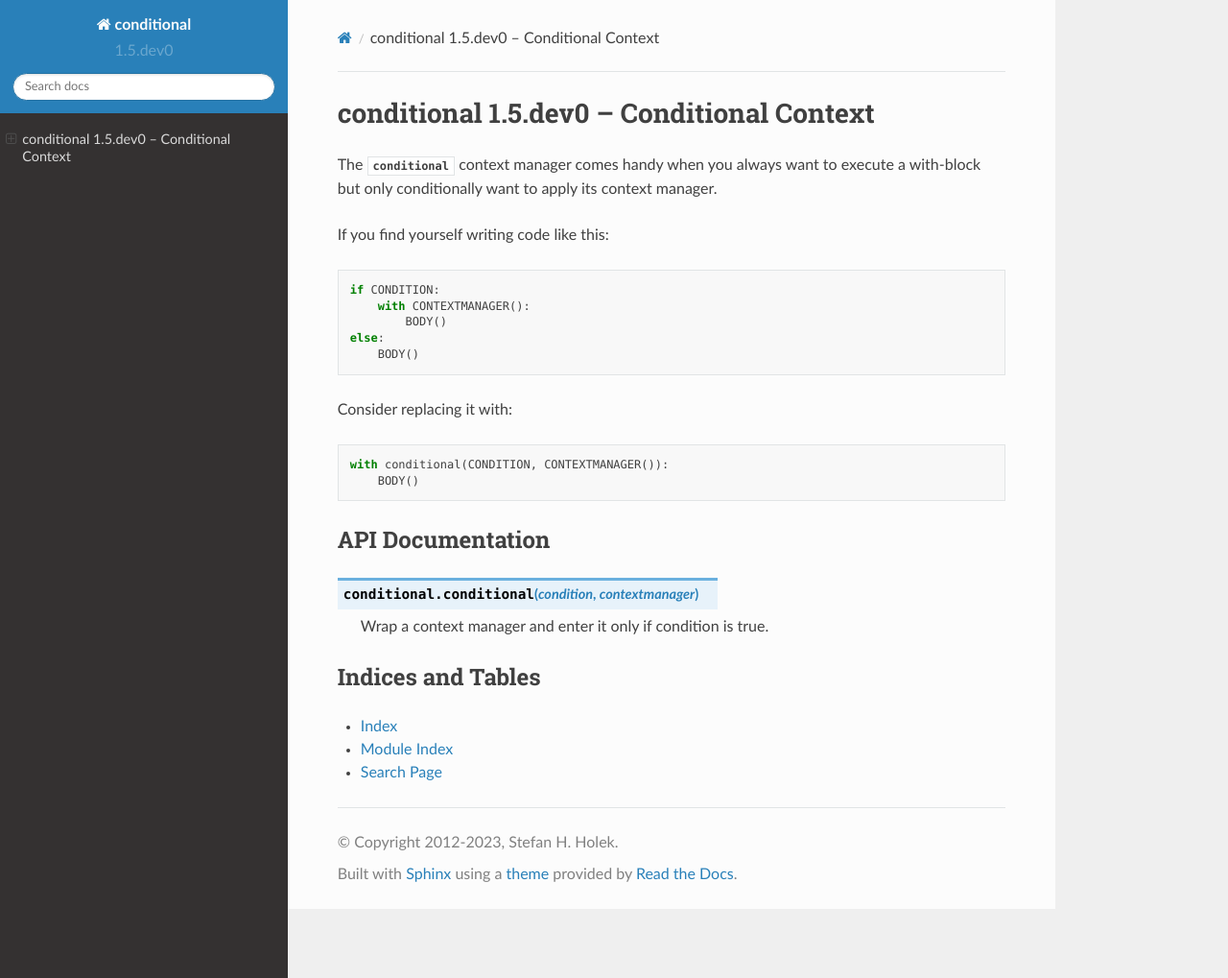
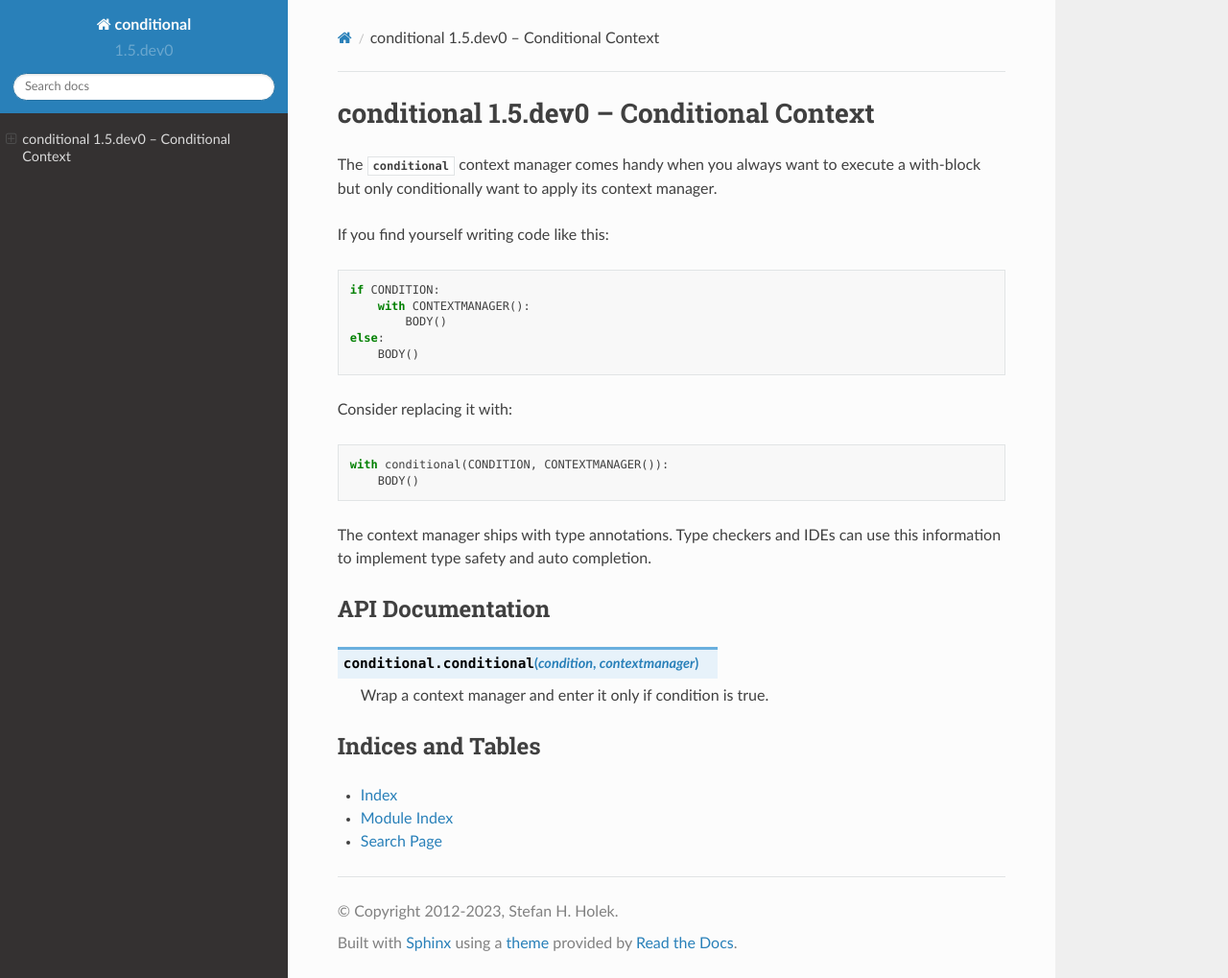
Before and after one commit to stefanholek/conditional, a Sphinx documentation site: the page built from docs/index.rst, in a window 1280 px wide and 1019 px high. Shown: the whole window at 96% size. Built offline with Sphinx 7.4.7 and the Read the Docs theme 2.0.0, drawn with Linux system fonts in a browser that asks for light colours.

Commit message:
Update README and docs.

```diff
--- a/README.rst
+++ b/README.rst
@@ -35,6 +35,12 @@ Consider replacing it with:
     with conditional(CONDITION, CONTEXTMANAGER()):
         BODY()
 
+Typing
+======
+
+The context manager ships with type annotations. Type checkers and IDEs can
+use this information to implement type safety and auto completion.
+
 Examples
 ========
 
--- a/docs/index.rst
+++ b/docs/index.rst
@@ -34,6 +34,9 @@ Consider replacing it with:
     with conditional(CONDITION, CONTEXTMANAGER()):
         BODY()
 
+The context manager ships with type annotations. Type checkers and IDEs can
+use this information to implement type safety and auto completion.
+
 API Documentation
 =================
 
```
